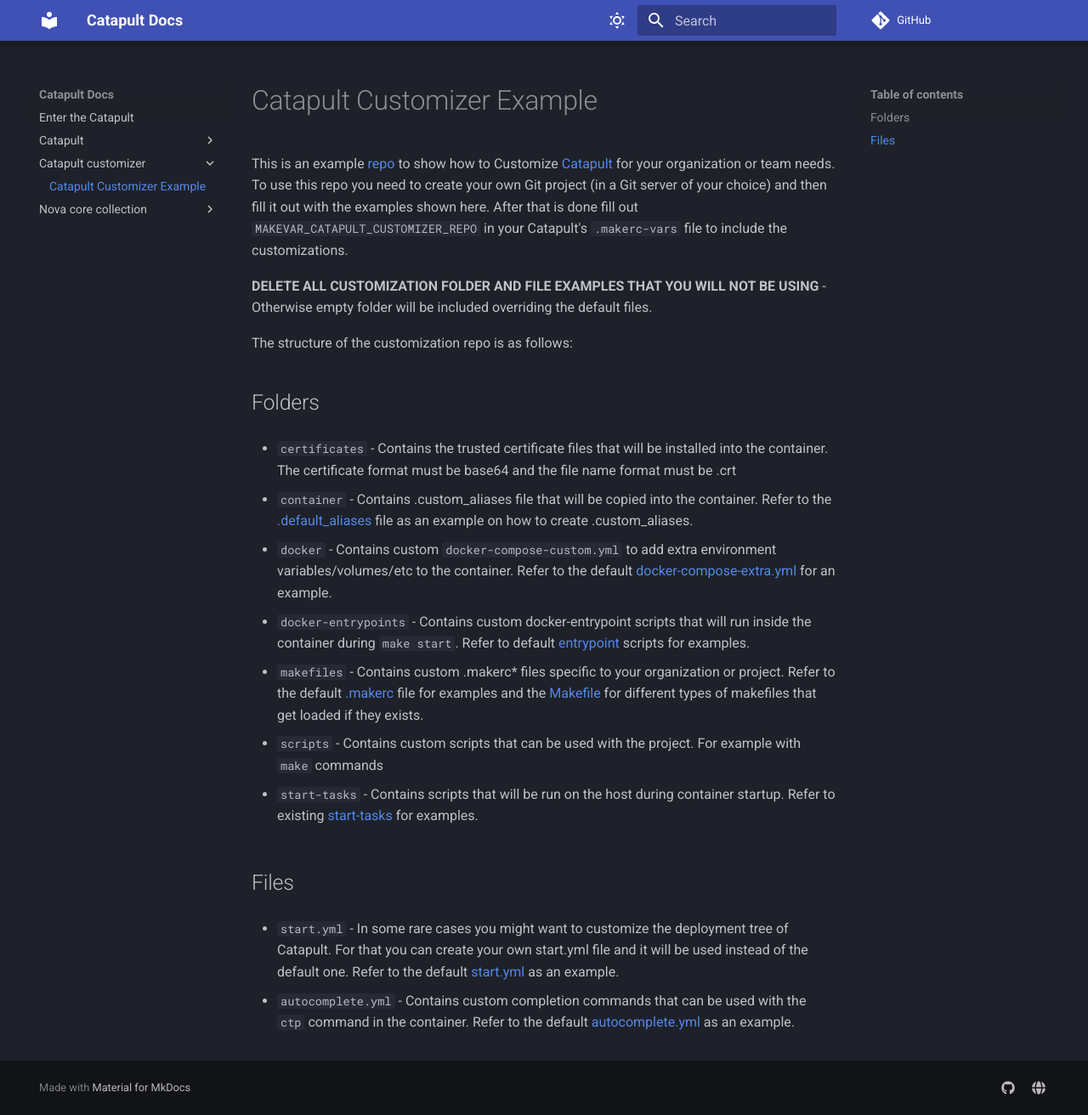
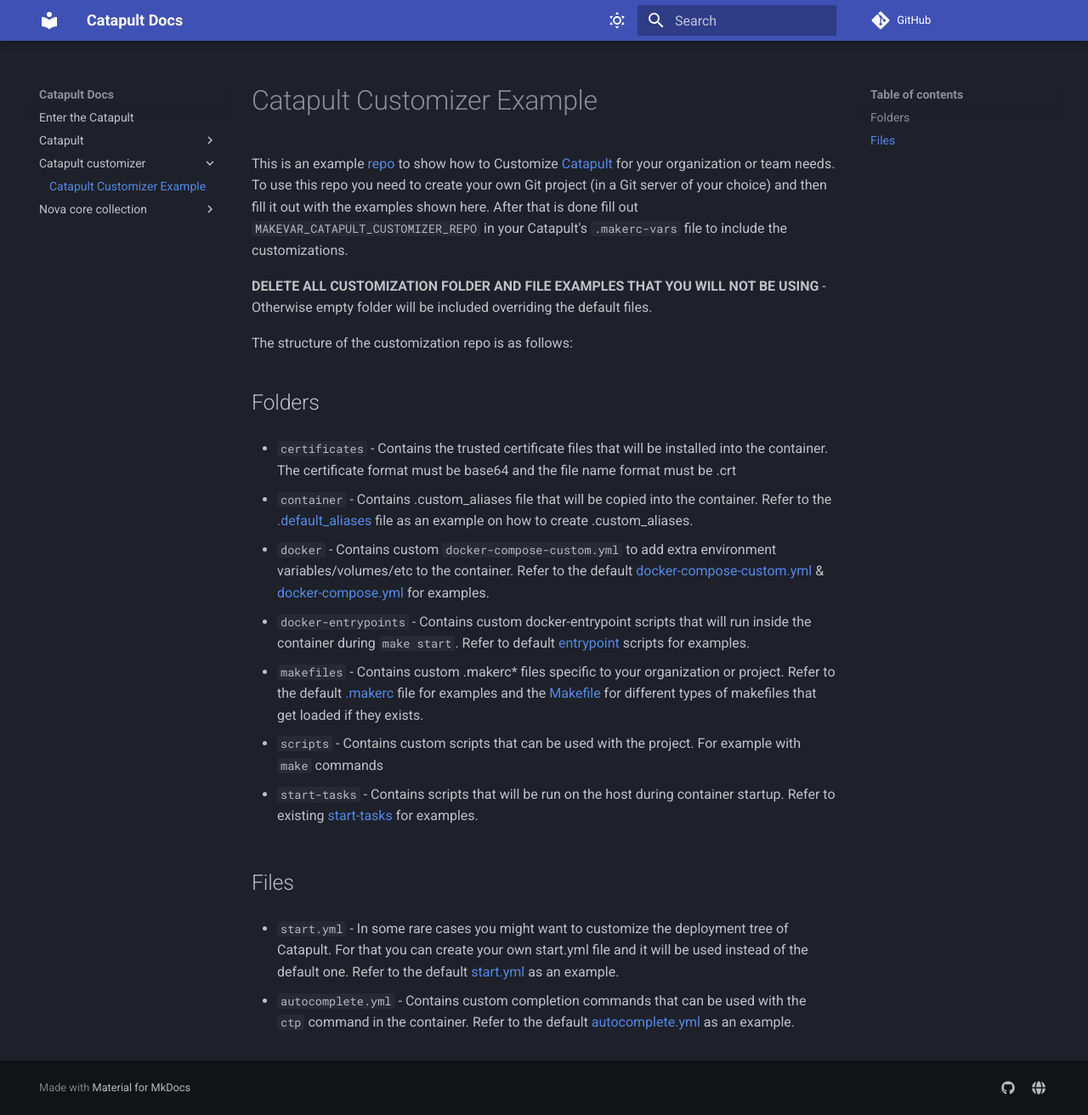
Before and after one commit to ClarifiedSecurity/catapult-docs, an MkDocs documentation site: the page built from docs/catapult-customizer/README.md, in a window 1280 px wide and 1312 px high. Shown: the whole window at 85% size. Built offline with MkDocs 1.6.1 and Material for MkDocs 9.7.7, drawn with Linux system fonts in a browser that asks for light colours; comment, search, counter and statistics services are not loaded.

Commit message:
CatapultBot update docs

```diff
--- a/docs/catapult-customizer/README.md
+++ b/docs/catapult-customizer/README.md
@@ -12,7 +12,7 @@
 
 - `container` - Contains .custom_aliases file that will be copied into the container. Refer to the [.default_aliases](https://github.com/ClarifiedSecurity/Catapult/blob/main/container/home/builder/.default_aliases) file as an example on how to create .custom_aliases.
 
-- `docker` - Contains custom `docker-compose-custom.yml` to add extra environment variables/volumes/etc to the container. Refer to the default [docker-compose-extra.yml](https://github.com/ClarifiedSecurity/catapult/blob/main/defaults/docker-compose-custom.yml) for an example.
+- `docker` - Contains custom `docker-compose-custom.yml` to add extra environment variables/volumes/etc to the container. Refer to the default [docker-compose-custom.yml](https://github.com/ClarifiedSecurity/catapult/blob/main/defaults/docker-compose-custom.yml) & [docker-compose.yml](https://github.com/ClarifiedSecurity/catapult/blob/main/docker/docker-compose.yml) for examples.
 
 - `docker-entrypoints` - Contains custom docker-entrypoint scripts that will run inside the container during `make start`. Refer to default [entrypoint](https://github.com/ClarifiedSecurity/Catapult/tree/main/scripts/entrypoints) scripts for examples.
 
```
